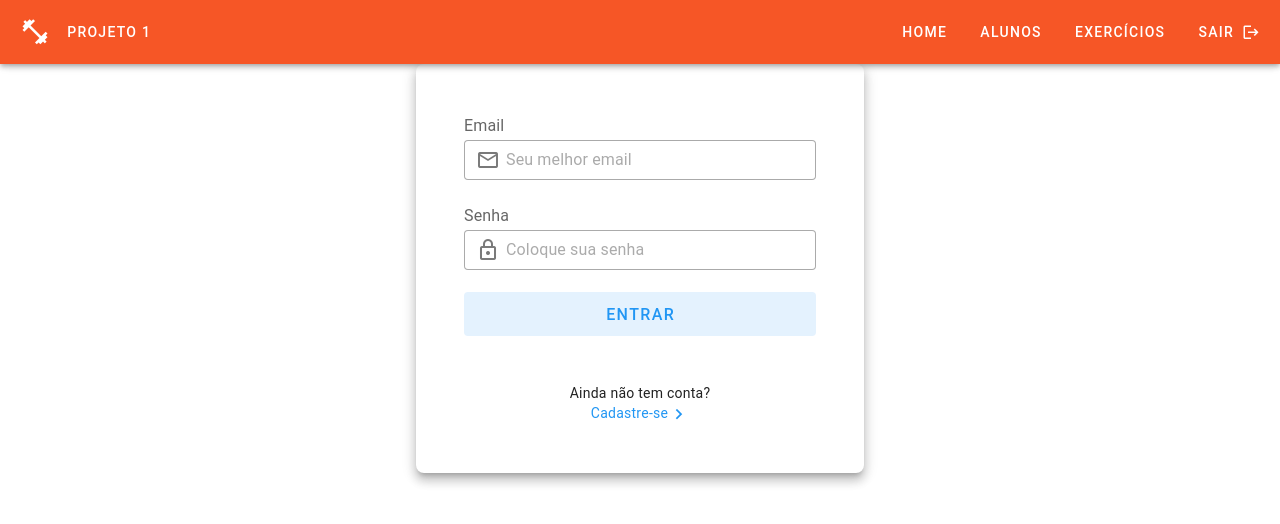
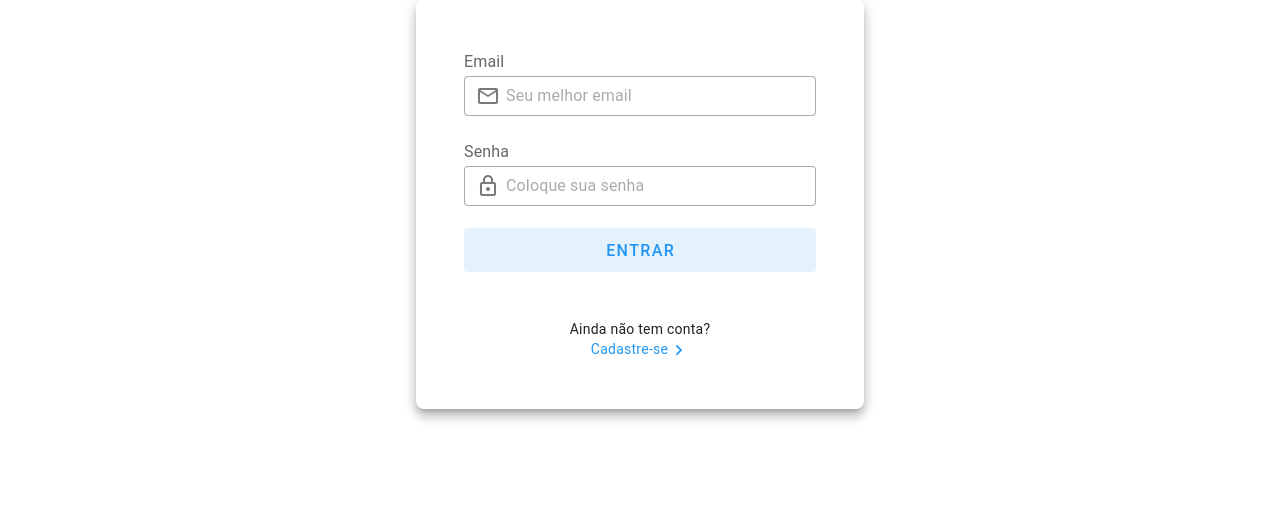
Before and after one commit to 0Duarte/Projeto-DevInHouse-SENAI-FrontEnd, a Vue app in the folder Projeto-modulo-1/: page / in a window 1280 px wide. Shown: the top 524 px of the page. Built offline with nearby package versions, Linux system fonts and the light colour scheme.

Commit message:
fix: ajusta rotas após retirada da tela Homeview

```diff
--- a/Projeto-modulo-1/src/App.vue
+++ b/Projeto-modulo-1/src/App.vue
@@ -39,7 +39,7 @@
     },
     computed: {
     shouldRenderComponent() {
-      const excludedRoutes = ['/login', '/signup'];
+      const excludedRoutes = ['/', '/signup'];
       return !excludedRoutes.includes(this.$route.path);
     }
   }
```
